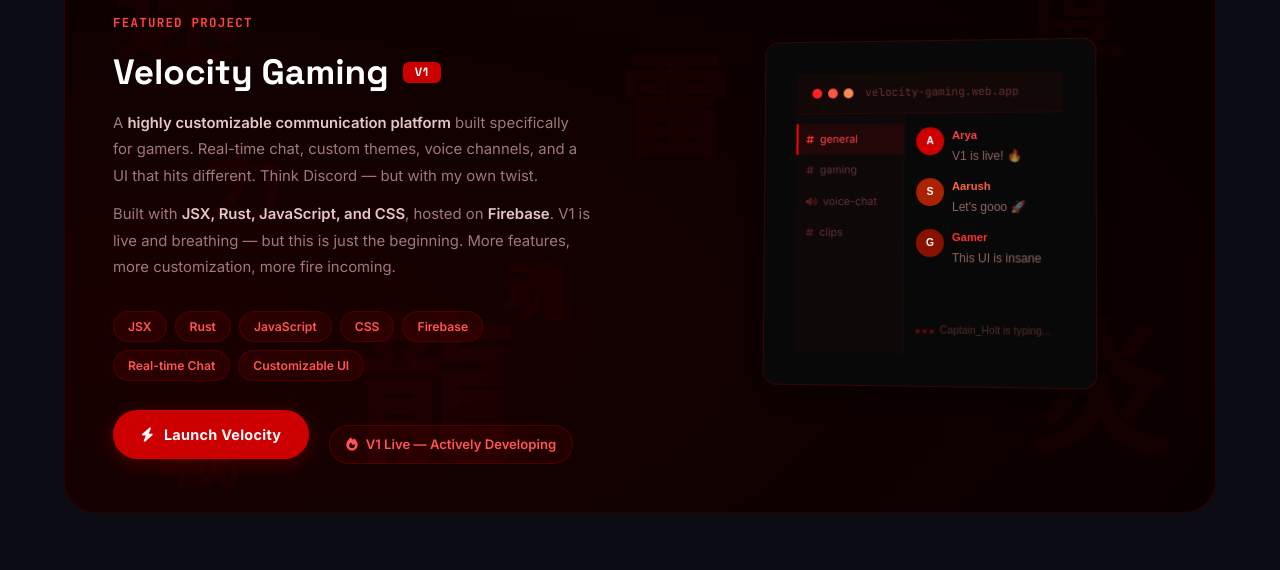
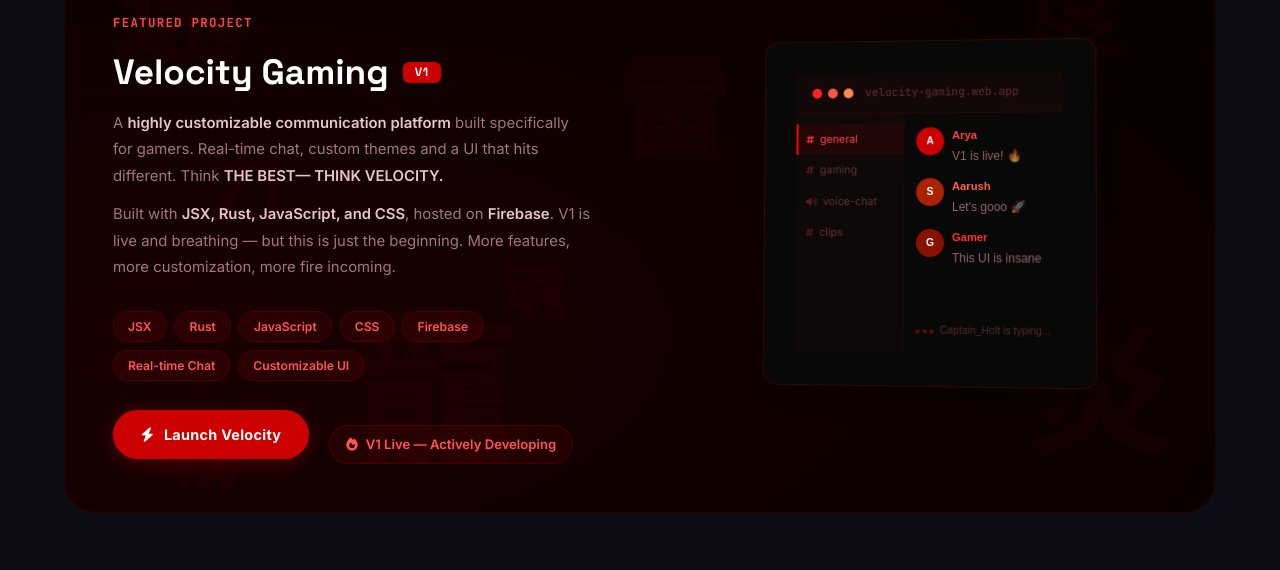
Before and after one commit to bigboi-alt/My_portfolio, a plain HTML site: page index.html in a window 1280 px wide. Shown: the part 3275-3845 px from the top of the page. Drawn offline with Linux system fonts and the light colour scheme.

Commit message:
Update index.html

```diff
--- a/index.html
+++ b/index.html
@@ -403,8 +403,8 @@
         <div class="fp-description velocity-fp-desc">
             <p>
                 A <strong>highly customizable communication platform</strong> built
-                specifically for gamers. Real-time chat, custom themes, voice channels,
-                and a UI that hits different. Think Discord — but with my own twist.
+                specifically for gamers. Real-time chat, custom themes and a UI that
+                hits different. Think <strong>THE BEST— THINK VELOCITY.</strong>
             </p>
             <p>
                 Built with <strong>JSX, Rust, JavaScript, and CSS</strong>, hosted on
```
